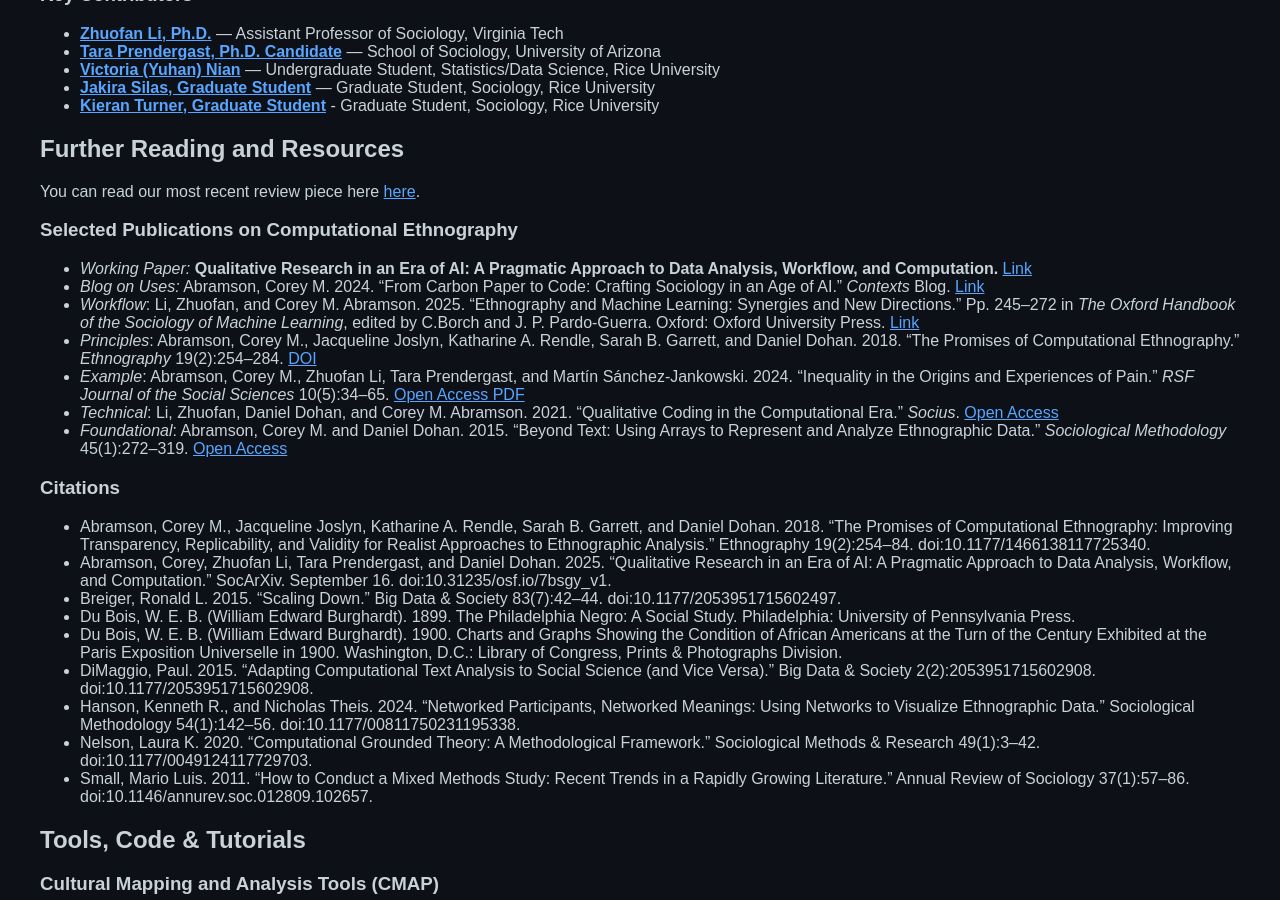
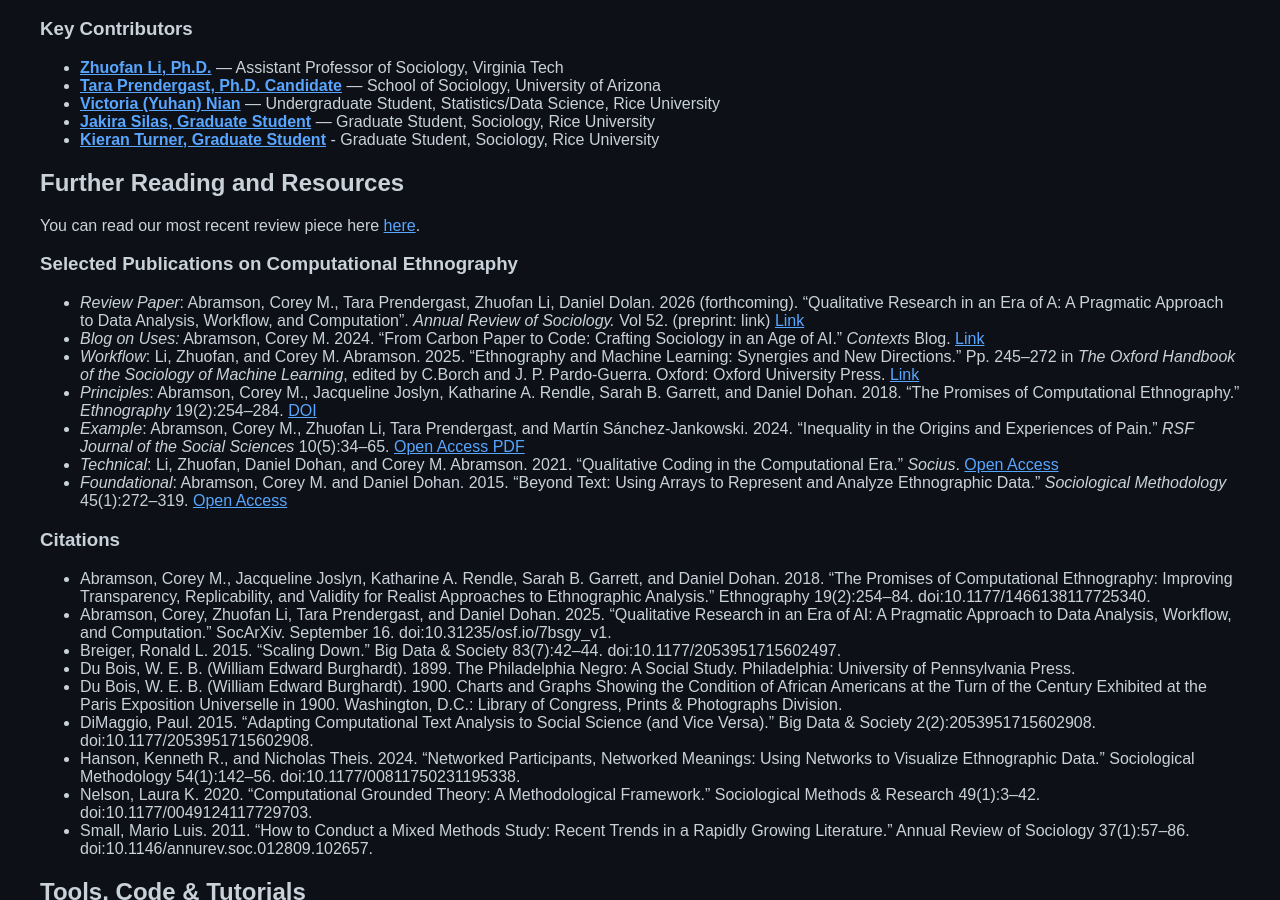
Before and after one commit to Computational-Ethnography-Lab/Computational-Ethnography-Lab.io, a Jekyll site: the page built from index.md, in a window 1280 px wide and 900 px high, scrolled down 3042 px. Built offline with Jekyll 4.4.1, drawn with Linux system fonts in a browser that asks for light colours; our own code applies the rules of GitHub Pages for plain Markdown files; some of the changed text lies outside the part shown.

Commit message:
Add forthcoming paper link and update publication references

```diff
--- a/index.md
+++ b/index.md
@@ -9,6 +9,8 @@
 You can download the latest version of our CMAP* Visualization Toolkit [here](https://github.com/Computational-Ethnography-Lab/cmap_visualization_toolkit) or access an online version on [google collab](https://colab.research.google.com/drive/1n90EDMSiXhIaOULUMPJ4W4hqdZCh1NQw?usp=sharing).
 _* CMAP = Cultural Mapping and Pattern Analysis_
 [![GitHub release](https://img.shields.io/github/v/release/Computational-Ethnography-Lab/cmap_visualization_toolkit?include_prereleases)](https://github.com/Computational-Ethnography-Lab/cmap_visualization_toolkit/releases)
+
+Forthcoming Annual Review Paper on AI and Qualitative Research [here](https://osf.io/preprints/socarxiv/7bsgy_v4)
 
 <sub><i>⚠️ Repository Status: This GitHub repository is currently under development. Documentation, code, and features are actively being updated/added and may be incomplete or subject to change.</i></sub>
 
@@ -79,7 +81,7 @@
 You can read our most recent review piece here [here](https://osf.io/preprints/socarxiv/7bsgy_v1).
 
 ### Selected Publications on Computational Ethnography
--   *Working Paper:* **Qualitative Research in an Era of AI: A Pragmatic Approach to Data Analysis, Workflow, and Computation.** [Link](https://osf.io/preprints/socarxiv/7bsgy_v1)
+-   *Review Paper*: Abramson, Corey M., Tara Prendergast, Zhuofan Li, Daniel Dolan. 2026 (forthcoming). “Qualitative Research in an Era of A: A Pragmatic Approach to Data Analysis, Workflow, and Computation”. *Annual Review of Sociology.* Vol 52. (preprint: link)  [Link]([https://osf.io/preprints/socarxiv/7bsgy_v1](https://osf.io/preprints/socarxiv/7bsgy_v4))
 -   *Blog on Uses:* Abramson, Corey M. 2024. “From Carbon Paper to Code: Crafting Sociology in an Age of AI.” *Contexts* Blog. [Link](https://contexts.org/blog/soc-ai/)
 -   *Workflow*: Li, Zhuofan, and Corey M. Abramson. 2025. “Ethnography and Machine Learning: Synergies and New Directions.” Pp. 245–272 in *The Oxford Handbook of the Sociology of Machine Learning*, edited by C.Borch and J. P. Pardo-Guerra. Oxford: Oxford University Press. [Link](https://arxiv.org/pdf/2412.06087)
 -   *Principles*: Abramson, Corey M., Jacqueline Joslyn, Katharine A. Rendle, Sarah B. Garrett, and Daniel Dohan. 2018. “The Promises of Computational Ethnography.” *Ethnography* 19(2):254–284. [DOI](https://doi.org/10.1177/1466138117725340)
```
